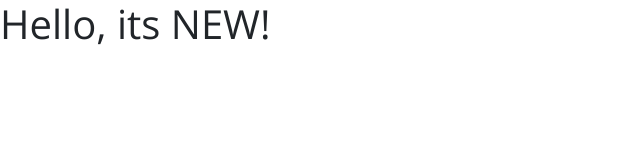
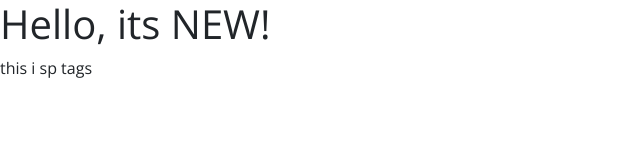
Before and after one commit to mdsakhawatullah/mdsakhawatullah.github.io, a plain HTML site: page index.html in a window 1280 px wide. Shown: the whole page, without its empty margins (0-640 px from the left). Drawn offline with nearby package versions, Linux system fonts and the light colour scheme.

Commit message:
Update index.html
adding p tag

```diff
--- a/index.html
+++ b/index.html
@@ -16,6 +16,7 @@
   </head>
   <body>
     <h1>Hello, its NEW!</h1>
+    <p>this i sp tags</p>
 
     <!-- Optional JavaScript -->
     <!-- jQuery first, then Popper.js, then Bootstrap JS -->
```
